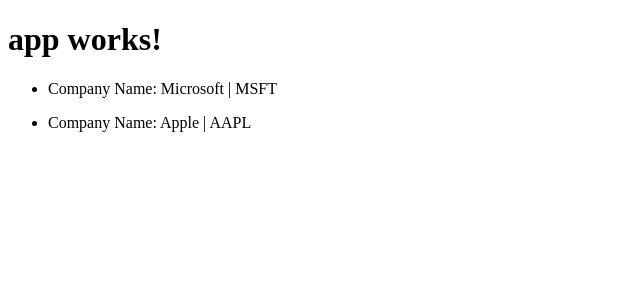
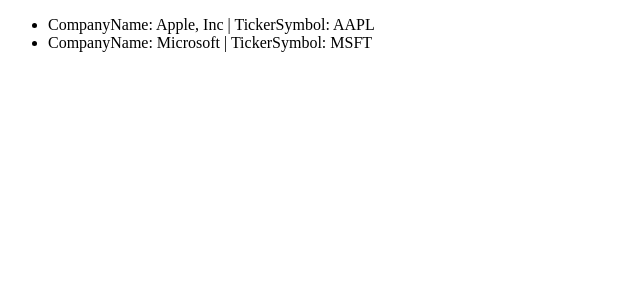
Before and after one commit to emurillo510/project10k, an Angular app: page / in a window 1280 px wide. Shown: the top 300 px of the page, without its empty margins (0-640 px from the left). Built offline with nearby package versions, Linux system fonts and the light colour scheme.

Commit message:
Adds show all stocks

```diff
--- a/src/app/app.component.html
+++ b/src/app/app.component.html
@@ -1,7 +1 @@
-<h1>
-  {{title}}
-</h1>
-
-<ul *ngFor="let stock of stocks">
-  <li>Company Name: {{stock.companyName}} | {{stock.ticker}}</li>
-</ul>
+<app-stocks></app-stocks>
--- a/src/app/app.component.ts
+++ b/src/app/app.component.ts
@@ -1,9 +1,4 @@
 import { Component } from '@angular/core';
-
-interface Stock {
-  companyName: string
-  ticker: string
-}
 
 @Component({
   selector: 'app-root',
@@ -11,24 +6,12 @@
   styleUrls: ['./app.component.css']
 })
 export class AppComponent {
-  title: string = 'app works!';
-
-  stocks: Array<Stock>;
-
 
   AppCompoonent() {
 
   }
 
   ngOnInit() {
-    console.log("hello");
-    this.stocks = [
-      { companyName: "Microsoft",
-        ticker: "MSFT"
-      },
-      { companyName: "Apple",
-        ticker: "AAPL"
-      }
-    ];
+
   }
 }
--- a/src/app/app.module.ts
+++ b/src/app/app.module.ts
@@ -4,10 +4,12 @@
 import { HttpModule } from '@angular/http';
 
 import { AppComponent } from './app.component';
+import { StocksComponent } from './stocks/stocks.component';
 
 @NgModule({
   declarations: [
-    AppComponent
+    AppComponent,
+    StocksComponent
   ],
   imports: [
     BrowserModule,
--- /dev/null
+++ b/src/app/stocks/stocks.component.html
@@ -0,0 +1,3 @@
+<ul>
+  <li *ngFor="let stock of stocks">CompanyName: {{stock.companyName}} | TickerSymbol: {{stock.tickerSymbol}}</li>
+</ul>
--- /dev/null
+++ b/src/app/stocks/stocks.component.ts
@@ -0,0 +1,25 @@
+import { Component, OnInit } from '@angular/core';
+
+interface Stock {
+  companyName: string
+  tickerSymbol: string
+}
+
+let mockStocks: Array<Stock> = [{companyName: 'Apple, Inc', 'tickerSymbol': 'AAPL'}, {companyName: 'Microsoft', tickerSymbol: 'MSFT'}];
+
+@Component({
+  selector: 'app-stocks',
+  templateUrl: './stocks.component.html',
+  styleUrls: ['./stocks.component.css']
+})
+export class StocksComponent implements OnInit {
+
+  stocks: Array<Stock>;
+
+  constructor() { }
+
+  ngOnInit() {
+    this.stocks = mockStocks;
+  }
+
+}
```
Also changed, not shown: src/app/stocks/stocks.component.css (added), 1 other file (tests, documents, lock files or other folders).
